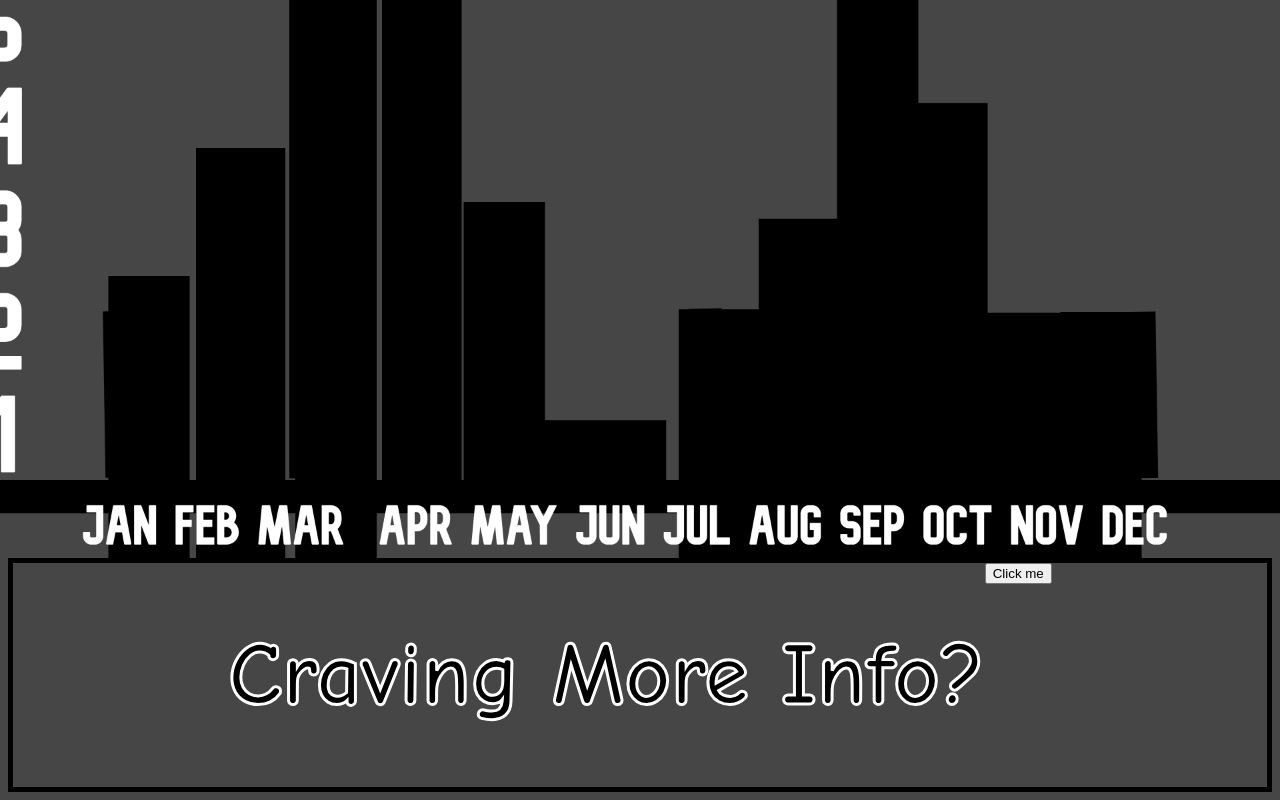
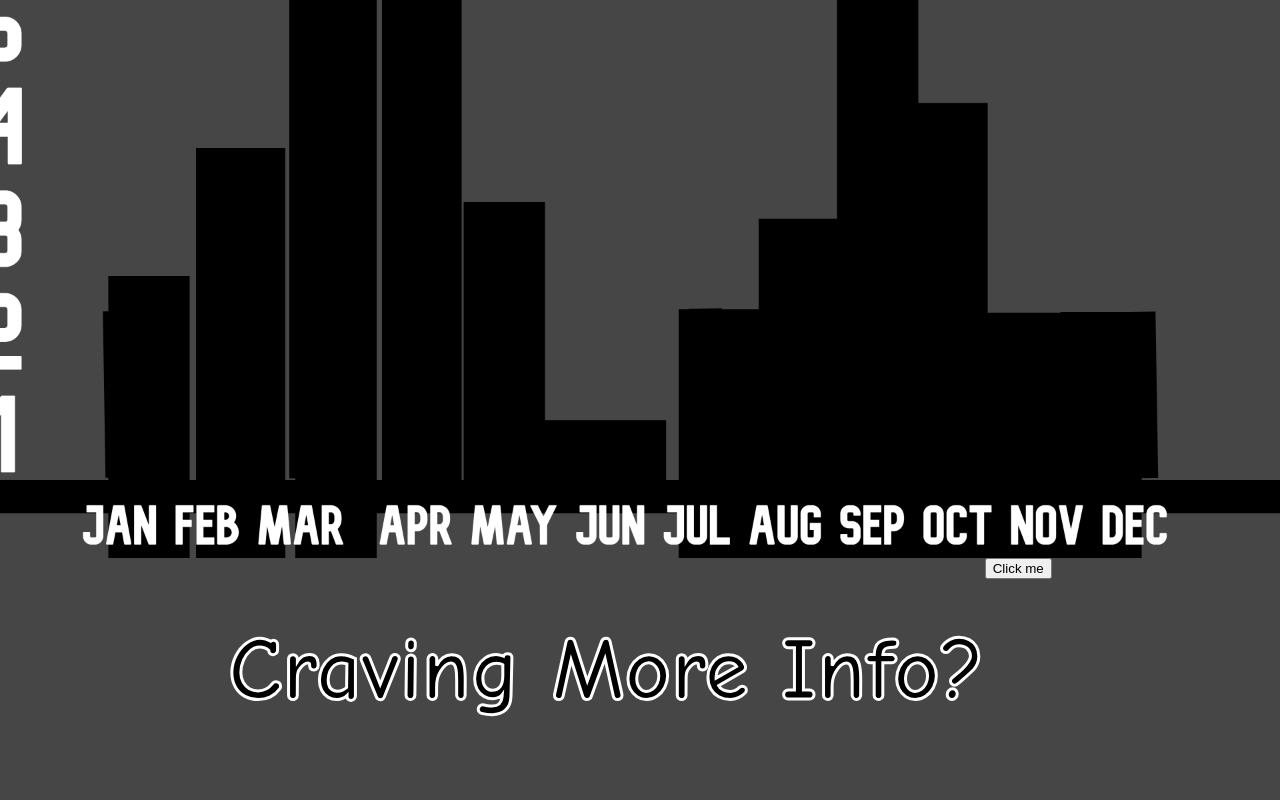
Before and after one commit to Blookblox12/birthmonth, a plain HTML site: page index.html in a window 1280 px wide. Shown: the part 3747-4547 px from the top of the page. Drawn offline with Linux system fonts and the light colour scheme.

Commit message:
Update index.html

```diff
--- a/index.html
+++ b/index.html
@@ -55,7 +55,7 @@
 <div>
 <img src="histogram.png" style="width: 1344px;height: 1008px;">
 </div>
-        <div Class="linkcontainer">
+        <div Class="1">
             <h1><center>Craving More Info?</center></h1> <br>
             <center>
 <a href="https://challengerinfo.pages.dev">
```
